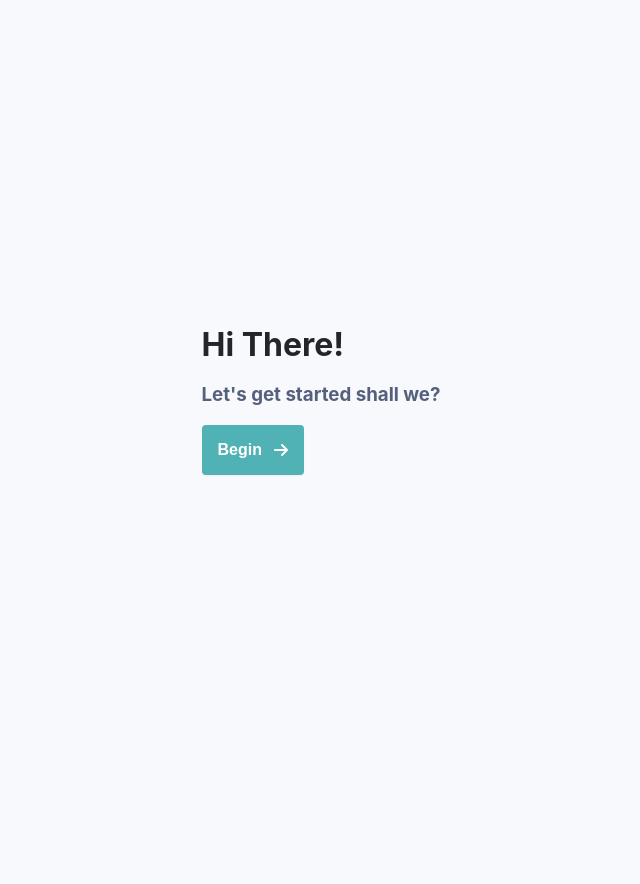
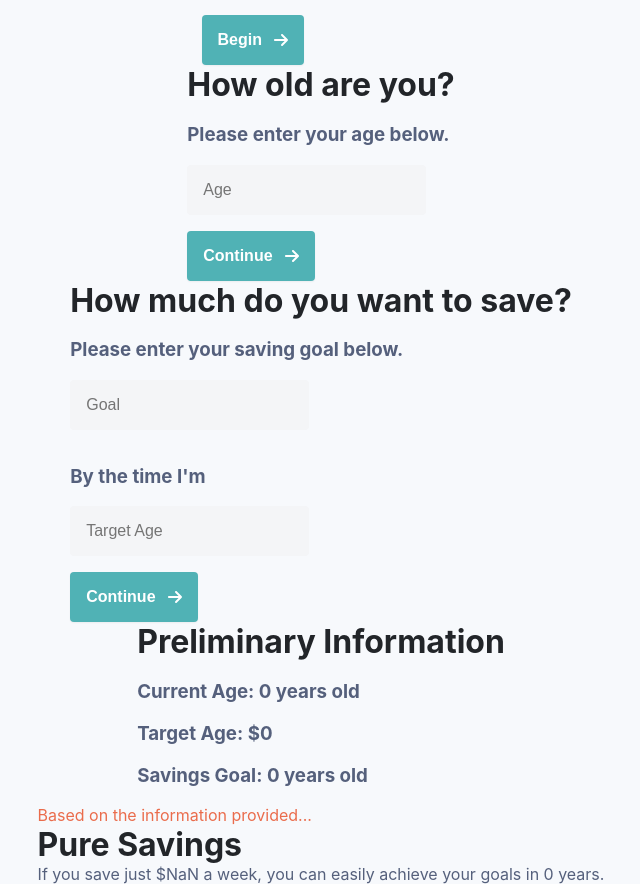
Before and after one commit to Darianlmj/Pearler-Competition, a React (Vite) app: page / in a window 1280 px wide. Shown: the whole page, without its empty margins (319-959 px from the left). Before the commit the page ends 800 px from the top, so only its background shows below. Built offline with nearby package versions, Linux system fonts and the light colour scheme.

Commit message:
feat(frontend): made tutorial and basic information display

```diff
--- a/src/pages/Home/Home.module.scss
+++ b/src/pages/Home/Home.module.scss
@@ -9,8 +9,13 @@
 .header {
   color: #222529;
 }
+
 .subheader {
   color: #55607C;
+}
+
+.subheader2 {
+  color: #EA6C4C;
 }
 
 .button {
@@ -37,3 +42,16 @@
 .buttonText {
   margin-right: 0.75rem
 }
+
+.input {
+  background-color: #F4F5F7;
+  padding: 1rem;
+  border: none;
+  border-radius: 0.25rem;
+  font-size: 1rem;
+  margin-bottom: 1rem;
+
+  &:focus {
+    outline-color: #50B2B5;
+  }
+}
--- a/src/pages/Home/Home.tsx
+++ b/src/pages/Home/Home.tsx
@@ -1,4 +1,4 @@
-import React from 'react'
+import React, { useState } from 'react'
 import styles from './Home.module.scss'
 
 import { FontAwesomeIcon } from '@fortawesome/react-fontawesome'
@@ -6,6 +6,13 @@ import { faArrowRight } from '@fortawesome/free-solid-svg-icons'
 import { IconProp } from '@fortawesome/fontawesome-svg-core'
 
 const Home = () => {
+  const [currentAge, setCurrentAge] = useState(0);
+  const [targetAge, setTargetAge] = useState(0);
+  const [savingsGoal, setSavingsGoal] = useState(0);
+
+  const calcSavingsPerWeek = () => {
+    return (savingsGoal / ((targetAge - currentAge) * 52)).toFixed(2);
+  }
 
   return (
     <div className={styles.flexBox}>
@@ -19,16 +26,46 @@ const Home = () => {
         </button>
       </div>
 
-      {/* Question about Age
+      {/* Question about Age */}
       <div>
         <h1 className={styles.header}>How old are you?</h1>
         <h3 className={styles.subheader}>Please enter your age below.</h3>
-        <input className={styles.input} type="number" />
+        <input className={styles.input} type='number' placeholder='Age' onChange={e =>{setCurrentAge(e.target.valueAsNumber)}} />
         <button className={styles.button}>
           <p className={styles.buttonText}>Continue</p>
           <FontAwesomeIcon icon={faArrowRight as IconProp} />
         </button>
-      </div> */}
+      </div>
+
+      {/* Question about saving goals */}
+      <div>
+        <h1 className={styles.header}>How much do you want to save?</h1>
+        <h3 className={styles.subheader}>Please enter your saving goal below.</h3>
+        <input className={styles.input} type='number' placeholder='Goal' onChange={e =>{setSavingsGoal(e.target.valueAsNumber)}} />
+        <h3 className={styles.subheader}>By the time I'm</h3>
+        <input className={styles.input} type='number' placeholder='Target Age' onChange={e =>{setTargetAge(e.target.valueAsNumber)}} />
+        <button className={styles.button}>
+          <p className={styles.buttonText}>Continue</p>
+          <FontAwesomeIcon icon={faArrowRight as IconProp} />
+        </button>
+      </div>
+
+      {/* Displaying the initial info */}
+      <div>
+        <h1 className={styles.header}>Preliminary Information</h1>
+        <h3 className={styles.subheader}>Current Age: {currentAge} years old</h3>
+        <h3 className={styles.subheader}>Target Age: ${savingsGoal}</h3>
+        <h3 className={styles.subheader}>Savings Goal: {targetAge} years old</h3>
+      </div>
+
+      {/* Dashboard for stats */}
+      <div>
+        <p className={styles.subheader2}>Based on the information provided...</p>
+        <h1 className={styles.header}>Pure Savings</h1>
+        <p className={styles.subheader}>
+          If you save just ${calcSavingsPerWeek()} a week, you can easily achieve your goals in {targetAge - currentAge} years.
+        </p>
+      </div>
     </div>
   )
 }
```
